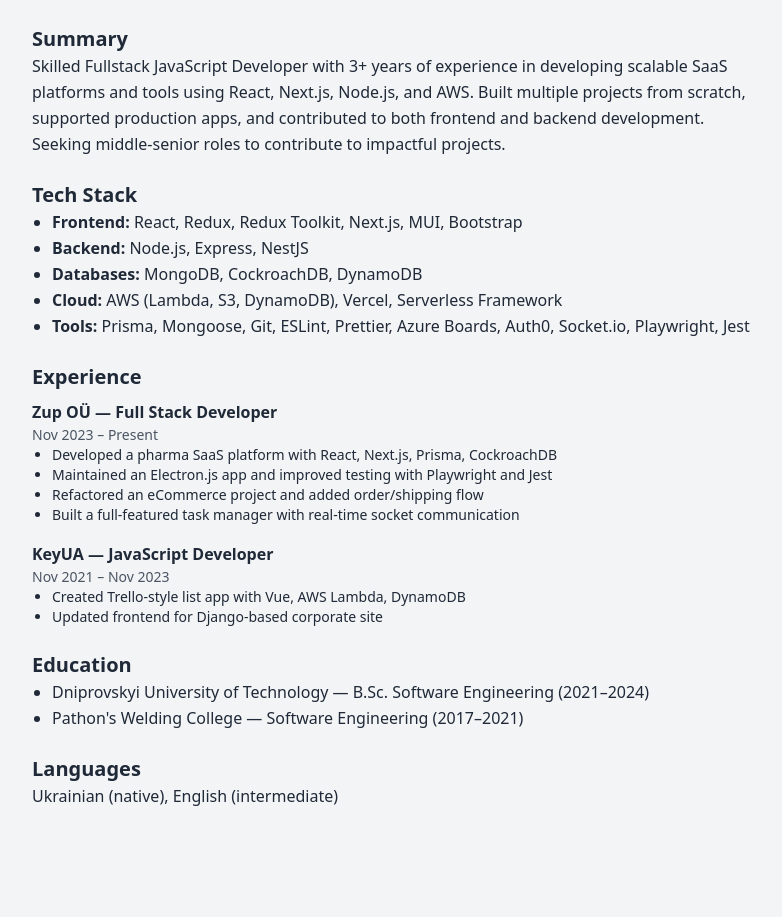
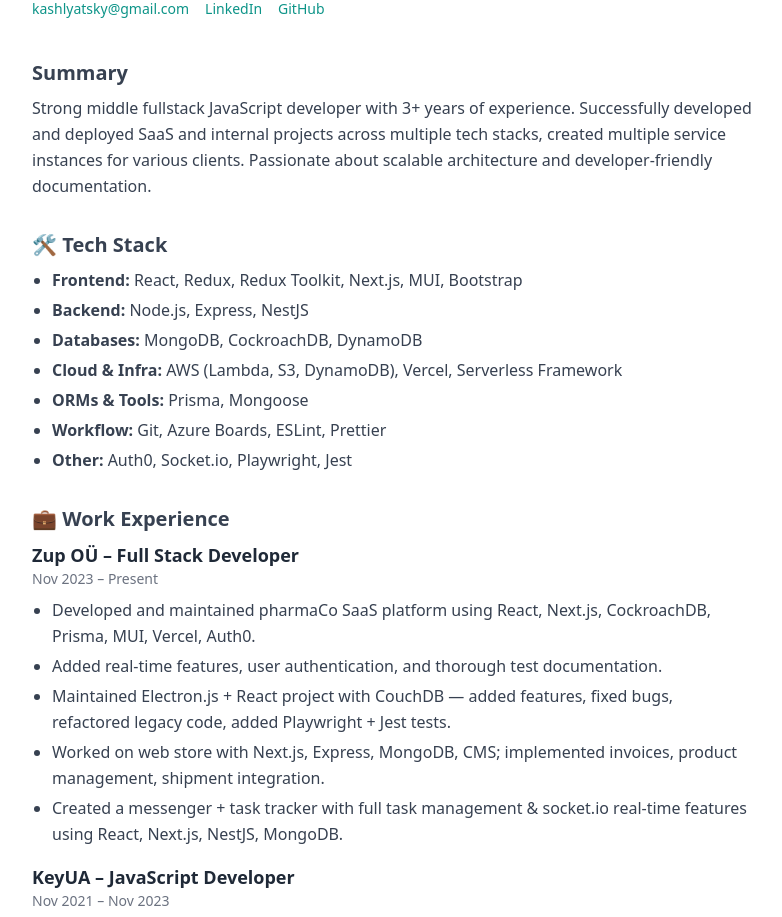
Before and after one commit to maxstyleUA/maksym-cv, a plain HTML site: page index.html in a window 1280 px wide. Shown: the part 125-1042 px from the top of the page, without its empty margins (248-1030 px from the left). Before the commit the page ends 958 px from the top, so only its background shows below. Drawn offline with nearby package versions, Linux system fonts and the light colour scheme.

Commit message:
feat: added tailwond styles

```diff
--- a/index.html
+++ b/index.html
@@ -6,58 +6,91 @@
     <title>Maksym Kashliatskyi — Fullstack Developer</title>
     <script src="https://cdn.tailwindcss.com"></script>
 </head>
-<body class="bg-gray-100 text-gray-800 font-sans leading-relaxed">
-<div class="max-w-3xl mx-auto p-6">
-    <h1 class="text-3xl font-bold mb-1">Maksym Kashliatskyi</h1>
-    <p class="text-gray-600 mb-4">Fullstack JavaScript Developer</p>
-    <div class="flex gap-4 text-sm text-blue-600 underline mb-6">
-        <a href="mailto:kashlyatsky@gmail.com">Email</a>
-        <a href="https://www.linkedin.com/in/maksym-kashliatskyi-91602b217/">LinkedIn</a>
-        <a href="https://github.com/maxstyleUA">GitHub</a>
+<body class="bg-white text-gray-900 font-sans leading-relaxed antialiased">
+
+<main class="max-w-3xl mx-auto px-6 py-10">
+    <!-- Header -->
+    <header class="mb-10">
+        <h1 class="text-4xl font-bold text-gray-800 mb-1">Maksym Kashliatskyi</h1>
+        <p class="text-lg text-gray-500 mb-3">Fullstack JavaScript Developer</p>
+        <div class="flex flex-wrap gap-4 text-sm text-teal-600">
+            <a href="mailto:kashlyatsky@gmail.com" class="hover:underline">kashlyatsky@gmail.com</a>
+            <a href="https://www.linkedin.com/in/maksym-kashliatskyi-91602b217/" class="hover:underline" target="_blank">LinkedIn</a>
+            <a href="https://github.com/maxstyleUA" class="hover:underline" target="_blank">GitHub</a>
         </div>
+    </header>
 
-    <h2 class="text-xl font-semibold mt-6">Summary</h2>
-    <p>
-        Skilled Fullstack JavaScript Developer with 3+ years of experience in developing scalable SaaS platforms and tools using React, Next.js, Node.js, and AWS. Built multiple projects from scratch, supported production apps, and contributed to both frontend and backend development. Seeking middle-senior roles to contribute to impactful projects.
+    <!-- Summary -->
+    <section class="mb-8">
+        <h2 class="text-xl font-semibold text-gray-700 mb-2">Summary</h2>
+        <p class="text-gray-700">
+            Strong middle fullstack JavaScript developer with 3+ years of experience. Successfully developed and deployed SaaS and internal projects across multiple tech stacks, created multiple service instances for various clients. Passionate about scalable architecture and developer-friendly documentation.
         </p>
+    </section>
 
-    <h2 class="text-xl font-semibold mt-6">Tech Stack</h2>
-    <ul class="list-disc ml-5">
+    <!-- Tech Stack -->
+    <section class="mb-8">
+        <h2 class="text-xl font-semibold text-gray-700 mb-2">🛠 Tech Stack</h2>
+        <ul class="list-disc ml-5 text-gray-700 space-y-1">
             <li><strong>Frontend:</strong> React, Redux, Redux Toolkit, Next.js, MUI, Bootstrap</li>
             <li><strong>Backend:</strong> Node.js, Express, NestJS</li>
             <li><strong>Databases:</strong> MongoDB, CockroachDB, DynamoDB</li>
-        <li><strong>Cloud:</strong> AWS (Lambda, S3, DynamoDB), Vercel, Serverless Framework</li>
-        <li><strong>Tools:</strong> Prisma, Mongoose, Git, ESLint, Prettier, Azure Boards, Auth0, Socket.io, Playwright, Jest</li>
+            <li><strong>Cloud & Infra:</strong> AWS (Lambda, S3, DynamoDB), Vercel, Serverless Framework</li>
+            <li><strong>ORMs & Tools:</strong> Prisma, Mongoose</li>
+            <li><strong>Workflow:</strong> Git, Azure Boards, ESLint, Prettier</li>
+            <li><strong>Other:</strong> Auth0, Socket.io, Playwright, Jest</li>
         </ul>
+    </section>
 
-    <h2 class="text-xl font-semibold mt-6">Experience</h2>
-    <div class="mt-2">
-        <p class="font-bold">Zup OÜ — Full Stack Developer</p>
-        <p class="text-sm text-gray-600">Nov 2023 – Present</p>
-        <ul class="list-disc ml-5 text-sm">
-            <li>Developed a pharma SaaS platform with React, Next.js, Prisma, CockroachDB</li>
-            <li>Maintained an Electron.js app and improved testing with Playwright and Jest</li>
-            <li>Refactored an eCommerce project and added order/shipping flow</li>
-            <li>Built a full-featured task manager with real-time socket communication</li>
-        </ul>
-    </div>
-    <div class="mt-4">
-        <p class="font-bold">KeyUA — JavaScript Developer</p>
-        <p class="text-sm text-gray-600">Nov 2021 – Nov 2023</p>
-        <ul class="list-disc ml-5 text-sm">
-            <li>Created Trello-style list app with Vue, AWS Lambda, DynamoDB</li>
-            <li>Updated frontend for Django-based corporate site</li>
+    <!-- Work Experience -->
+    <section class="mb-8">
+        <h2 class="text-xl font-semibold text-gray-700 mb-2">💼 Work Experience</h2>
+
+        <div class="mb-4">
+            <h3 class="text-lg font-semibold text-gray-800">Zup OÜ – Full Stack Developer</h3>
+            <p class="text-sm text-gray-500">Nov 2023 – Present</p>
+            <ul class="list-disc ml-5 text-gray-700 space-y-1 mt-2">
+                <li>Developed and maintained pharmaCo SaaS platform using React, Next.js, CockroachDB, Prisma, MUI, Vercel, Auth0.</li>
+                <li>Added real-time features, user authentication, and thorough test documentation.</li>
+                <li>Maintained Electron.js + React project with CouchDB — added features, fixed bugs, refactored legacy code, added Playwright + Jest tests.</li>
+                <li>Worked on web store with Next.js, Express, MongoDB, CMS; implemented invoices, product management, shipment integration.</li>
+                <li>Created a messenger + task tracker with full task management & socket.io real-time features using React, Next.js, NestJS, MongoDB.</li>
             </ul>
         </div>
 
-    <h2 class="text-xl font-semibold mt-6">Education</h2>
-    <ul class="list-disc ml-5">
-        <li>Dniprovskyi University of Technology — B.Sc. Software Engineering (2021–2024)</li>
-        <li>Pathon's Welding College — Software Engineering (2017–2021)</li>
+        <div>
+            <h3 class="text-lg font-semibold text-gray-800">KeyUA – JavaScript Developer</h3>
+            <p class="text-sm text-gray-500">Nov 2021 – Nov 2023</p>
+            <ul class="list-disc ml-5 text-gray-700 space-y-1 mt-2">
+                <li>Developed Trello-like list-making app using Vue, Bootstrap, Serverless Framework on AWS stack (Lambda, S3, DynamoDB).</li>
+                <li>Maintained company website (Django-based) as Frontend Dev — updated styles, animations, and client-facing code.</li>
             </ul>
+        </div>
+    </section>
 
-    <h2 class="text-xl font-semibold mt-6">Languages</h2>
-    <p>Ukrainian (native), English (intermediate)</p>
-</div>
+    <!-- Education -->
+    <section class="mb-8">
+        <h2 class="text-xl font-semibold text-gray-700 mb-2">🎓 Education</h2>
+        <ul class="list-disc ml-5 text-gray-700 space-y-1">
+            <li>Dnipro University of Technology — Bachelor’s in Software Engineering (2021–2024)</li>
+            <li>Pathon’s Welding College — Software Engineering Diploma (2017–2021)</li>
+        </ul>
+    </section>
+
+    <!-- Languages -->
+    <section class="mb-8">
+        <h2 class="text-xl font-semibold text-gray-700 mb-2">🌐 Languages</h2>
+        <ul class="list-disc ml-5 text-gray-700 space-y-1">
+            <li>Ukrainian — Native</li>
+            <li>English — Intermediate</li>
+        </ul>
+    </section>
+
+    <!-- Footer -->
+    <footer class="mt-10 text-sm text-center text-gray-400">
+        &copy; 2025 Maksym Kashliatskyi
+    </footer>
+</main>
+
 </body>
 </html>
```
Lines whose indentation alone changed are shown as unchanged.
